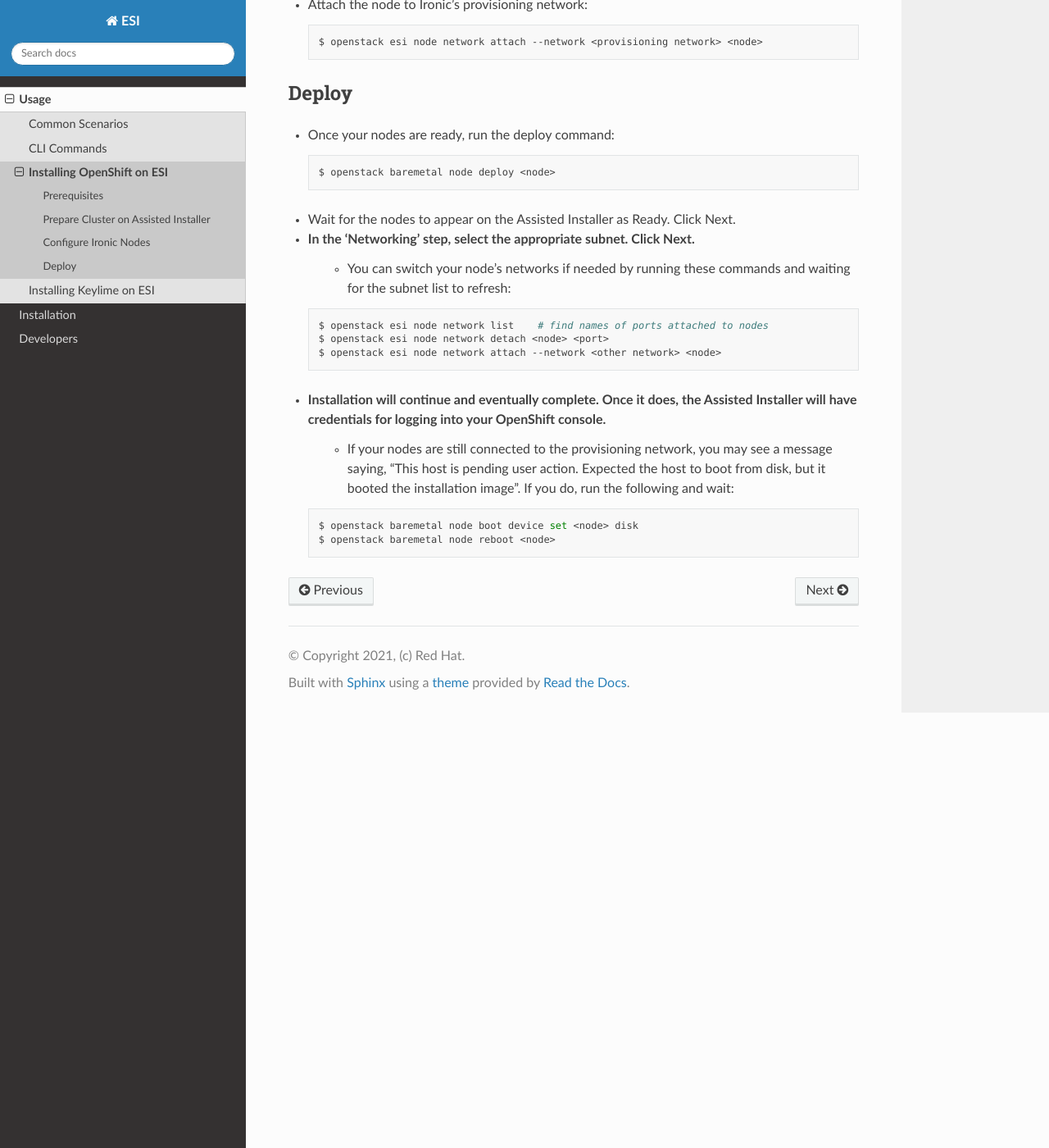
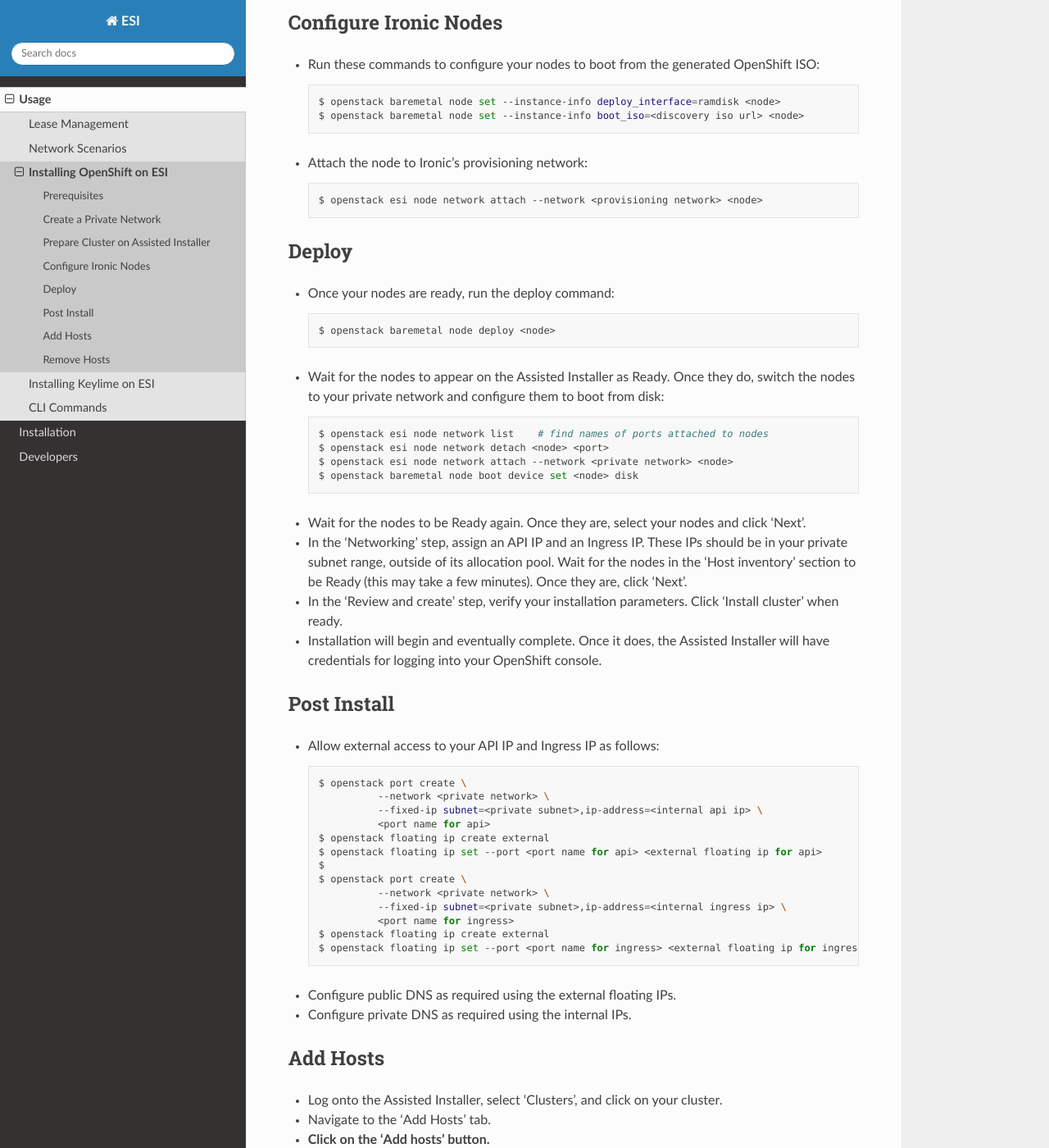
Before and after one commit to CCI-MOC/esi, a Sphinx documentation site: the page built from docs/source/usage/openshift.rst, in a window 1280 px wide and 1400 px high, scrolled down 1173 px. Shown: the whole window at 82% size. Built offline with Sphinx 7.4.7 and the Read the Docs theme 2.0.0, drawn with Linux system fonts in a browser that asks for light colours; some of the changed text lies outside the part shown.

Commit message:
Updated documentation to accomodate OpenShift install information

```diff
--- a/docs/source/install/index.rst
+++ b/docs/source/install/index.rst
@@ -13,6 +13,7 @@
 .. toctree::
    :maxdepth: 2
 
+   external_network
    additional_patches
    esi_add_ons
    functional_tests
--- a/docs/source/usage/index.rst
+++ b/docs/source/usage/index.rst
@@ -27,9 +27,10 @@
 .. toctree::
    :maxdepth: 2
 
-   common_scenarios
-   cli
+   lease_management
+   network_scenarios
    openshift
    keylime
+   cli
 
 .. _Lessee Node Assignment: common_scenarios.html#lessee-node-assignment
--- a/docs/source/usage/openshift.rst
+++ b/docs/source/usage/openshift.rst
@@ -6,17 +6,27 @@
 Prerequisites
 -------------
 
-* Access to OpenShift Assisted Installer
+* Access to the OpenShift Assisted Installer
    * You may use https://console.redhat.com or a local installation of the OpenShift Assisted Installer
-* An HTTP server for the OpenShift ISO generated by the Assisted Installer
+* `Access to an external network`_.
 * Usage of ESI-managed nodes in the 'available' state
 
-The Ironic provisioning network must also be able to reach the HTTP server and the Assisted Installer. If you are using https://console.redhat.com, the following commmands will allow an OpenStack operator to configure the appropriate access:
+The Ironic provisioning network must also be able to reach the Assisted Installer. If using https://console.redhat.com, an ESI administrator can configure this access with an external network and an OpenStack router:
 
   .. prompt:: bash $
 
-    openstack subnet set --dns-nameserver 8.8.8.8 <provisioning subnet>
-    sudo iptables -t nat -A POSTROUTING -s <provisioning subnet cidr> -j MASQUERADE
+    openstack router create provisioning-router
+    openstack router set --external-gateway <external network> provisioning-router
+    openstack router add subnet external-router <provisioning subnet>
+
+Create a Private Network
+------------------------
+
+Start by `creating a private network`_. In addition, do the following
+
+* `Create an OpenStack router`_ for external network access and floating IP capabilities
+* `Configure a private DNS server`_ for your private network
+
 
 Prepare Cluster on Assisted Installer
 -------------------------------------
@@ -25,10 +35,10 @@
 * Click on 'Create Cluster', select the 'Datacenter' tab, and create a cluster from the 'Assisted Installer' subsection
 * Input 'Cluster details' and click 'Next'
    * If you're only using a single node, click the 'Install single node OpenShift (SNO)' checkbox
-* In the 'Host discovery' step, choose 'Generate Discovery ISO'
+* In the 'Host discovery' step, click the 'Add hosts' button
    * Select 'Minimal image file: Provision with virtual media'
    * Input your SSH public key
-   * Download the ISO onto your HTTP server
+   * Click 'Generate Discovery ISO' and record the Discovery ISO URL
 
 Configure Ironic Nodes
 ----------------------
@@ -38,7 +48,7 @@
   .. prompt:: bash $
 
     openstack baremetal node set --instance-info deploy_interface=ramdisk <node>
-    openstack baremetal node set --instance-info boot_iso=<openshift iso url> <node>
+    openstack baremetal node set --instance-info boot_iso=<discovery iso url> <node>
 
 * Attach the node to Ironic's provisioning network:
 
@@ -56,21 +66,94 @@
 
     openstack baremetal node deploy <node>
 
-* Wait for the nodes to appear on the Assisted Installer as Ready. Click Next.
-* In the 'Networking' step, select the appropriate subnet. Click Next.
-   * You can switch your node's networks if needed by running these commands and waiting for the subnet list to refresh:
+* Wait for the nodes to appear on the Assisted Installer as Ready. Once they do, switch the nodes to your private network and configure them to boot from disk:
 
   .. prompt:: bash $
 
     openstack esi node network list    # find names of ports attached to nodes
     openstack esi node network detach <node> <port>
-    openstack esi node network attach --network <other network> <node>
-* Installation will continue and eventually complete. Once it does, the Assisted Installer will have credentials for logging into your OpenShift console.
-   * If your nodes are still connected to the provisioning network, you may see a message saying, "This host is pending user action. Expected the host to boot from disk, but it booted the installation image". If you do, run the following and wait:
+    openstack esi node network attach --network <private network> <node>
+    openstack baremetal node boot device set <node> disk
+
+* Wait for the nodes to be Ready again. Once they are, select your nodes and click 'Next'.
+* In the 'Networking' step, assign an API IP and an Ingress IP. These IPs should be in your private subnet range, outside of its allocation pool. Wait for the nodes in the 'Host inventory' section to be Ready (this may take a few minutes). Once they are, click 'Next'.
+* In the 'Review and create' step, verify your installation parameters. Click 'Install cluster' when ready.
+* Installation will begin and eventually complete. Once it does, the Assisted Installer will have credentials for logging into your OpenShift console.
+
+Post Install
+------------
+
+* Allow external access to your API IP and Ingress IP as follows:
 
   .. prompt:: bash $
 
+    openstack port create \
+              --network <private network> \
+              --fixed-ip subnet=<private subnet>,ip-address=<internal api ip> \
+              <port name for api>
+    openstack floating ip create external
+    openstack floating ip set --port <port name for api> <external floating ip for api>
+
+    openstack port create \
+              --network <private network> \
+              --fixed-ip subnet=<private subnet>,ip-address=<internal ingress ip> \
+              <port name for ingress>
+    openstack floating ip create external
+    openstack floating ip set --port <port name for ingress> <external floating ip for ingress>
+
+* Configure public DNS as required using the external floating IPs.
+* Configure private DNS as required using the internal IPs.
+
+Add Hosts
+---------
+
+* Log onto the Assisted Installer, select 'Clusters', and click on your cluster.
+* Navigate to the 'Add Hosts' tab.
+* Click on the 'Add hosts' button.
+   * Select 'Minimal image file: Provision with virtual media'
+   * Input your SSH public key
+   * Click 'Generate Discovery ISO' and record the Discovery ISO URL
+* Run these commands to configure your nodes to boot from the generated OpenShift ISO and to attach it to the provisioning network:
+
+  .. prompt:: bash $
+
+    openstack baremetal node set --instance-info deploy_interface=ramdisk <node>
+    openstack baremetal node set --instance-info boot_iso=<discovery iso url> <node>
+    openstack esi node network attach --network <provisioning network> <node>
+
+* Deploy the nodes:
+
+  .. prompt:: bash $
+
+    openstack baremetal node deploy <node>
+
+* Wait for the nodes to appear on the Assisted Installer. Once they do, switch the nodes to your private network and configure them to boot from disk:
+
+  .. prompt:: bash $
+
+    openstack esi node network list    # find names of ports attached to nodes
+    openstack esi node network detach <node> <port>
+    openstack esi node network attach --network <private network> <node>
     openstack baremetal node boot device set <node> disk
-    openstack baremetal node reboot <node>
 
+* Wait for the nodes to be Ready. In order to do so, you may have to do the following:
+   * Assign an external floating IP to the node and log in as the `core` user.
+   * Restart the OpenShift validations with the command  `sudo podman container restart next-step-runner`
+* Once the nodes are Ready, click 'Install ready hosts'.
+   * The installation is complete when the nodes' statuses change to Installed.
+* From your OpenShift cluster console, navigate to 'Compute > Nodes'.
+   * The new nodes will appear there as Discovered.
+   * Click on their statuses to approve their CSRs.
+
+Remove Hosts
+------------
+
+* Follow the Openshift documentation for `deleting nodes from a cluster`_.
+* For each node that was removed, run `openstack baremetal node undeploy <node>`
+
+.. _Access to an external network: https://esi.readthedocs.io/en/latest/install/external_network.html
+.. _creating a private network: https://esi.readthedocs.io/en/latest/usage/network_scenarios.html#private-networks
+.. _Create an OpenStack router: https://esi.readthedocs.io/en/latest/usage/network_scenarios.html#routers
+.. _Configure a private DNS server: https://esi.readthedocs.io/en/latest/usage/network_scenarios.html#private-dns
 .. _OpenShift Assisted Installer: https://cloud.redhat.com/blog/using-the-openshift-assisted-installer-service-to-deploy-an-openshift-cluster-on-metal-and-vsphere
+.. _deleting nodes from a cluster: https://docs.openshift.com/container-platform/4.11/nodes/nodes/nodes-nodes-working.html#deleting-nodes
```
Also changed, not shown: docs/source/install/external_network.rst (added, +26 -0 lines), docs/source/usage/common_scenarios.rst (deleted, +0 -128 lines), docs/source/usage/lease_management.rst (added, +45 -0 lines), docs/source/usage/network_scenarios.rst (added, +108 -0 lines).
